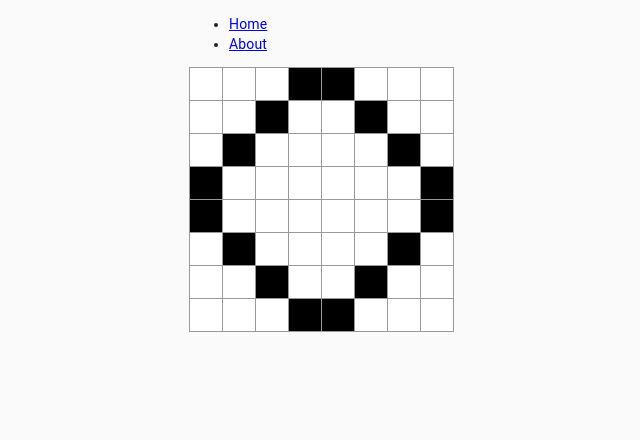
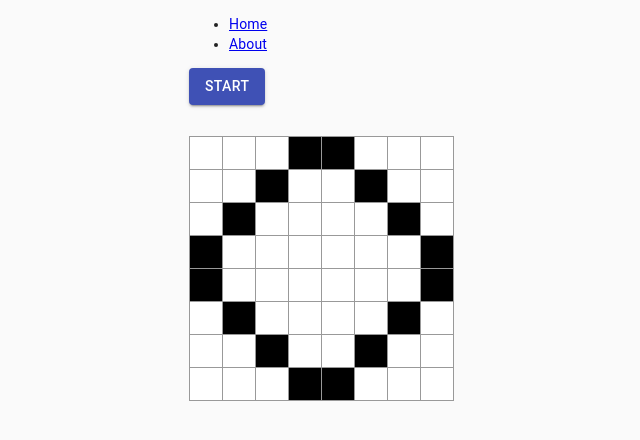
Before and after one commit to koyo-miyamura/lifegame_react, a React (Create React App) app: page / in a window 1280 px wide. Shown: the top 440 px of the page, without its empty margins (175-815 px from the left). Built offline with nearby package versions, Linux system fonts and the light colour scheme.

Commit message:
クリックでゲーム開始・ストップできるようにした

```diff
--- a/src/components/LifeGame.tsx
+++ b/src/components/LifeGame.tsx
@@ -1,4 +1,5 @@
 import React, { FC, useState, useEffect } from "react";
+import { Box, Grid, Button } from "@material-ui/core";
 import Board from "./Board";
 
 const aliveCellNum = (cells: boolean[][], i: number, j: number): number => {
@@ -53,10 +54,18 @@ const defaultCells: boolean[][] = [
 ];
 
 const tickMs = 300;
+
 const LifeGame: FC<{}> = () => {
   const [cells, setCells] = useState(defaultCells);
+  const [isStart, setIsStart] = useState(false);
 
   useEffect(() => {
+    if (!isStart) {
+      return () => {
+        // do nothing.
+      };
+    }
+
     const id = setInterval(() => {
       setCells(nextCells(cells));
     }, tickMs);
@@ -64,11 +73,25 @@ const LifeGame: FC<{}> = () => {
     return () => {
       clearInterval(id);
     };
-  }, [cells]);
+  }, [cells, isStart]);
+
+  const handleClick = () => {
+    setIsStart(!isStart);
+  };
 
   return (
     <>
-      <Board rows={cells} />
+      <Grid container>
+        <Grid item xs={6}>
+          <Button variant="contained" color="primary" onClick={handleClick}>
+            {isStart ? "Stop" : "Start"}
+          </Button>
+        </Grid>
+      </Grid>
+
+      <Box mt={4}>
+        <Board rows={cells} />
+      </Box>
     </>
   );
 };
```
